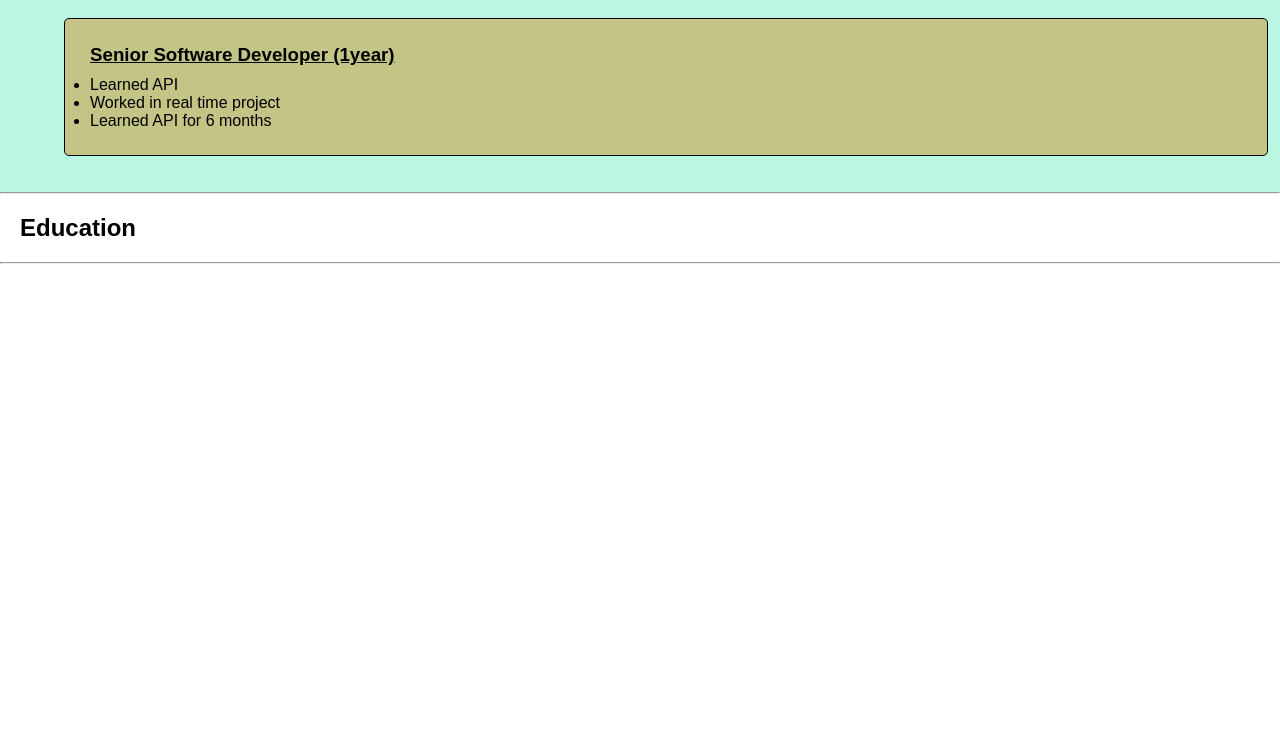
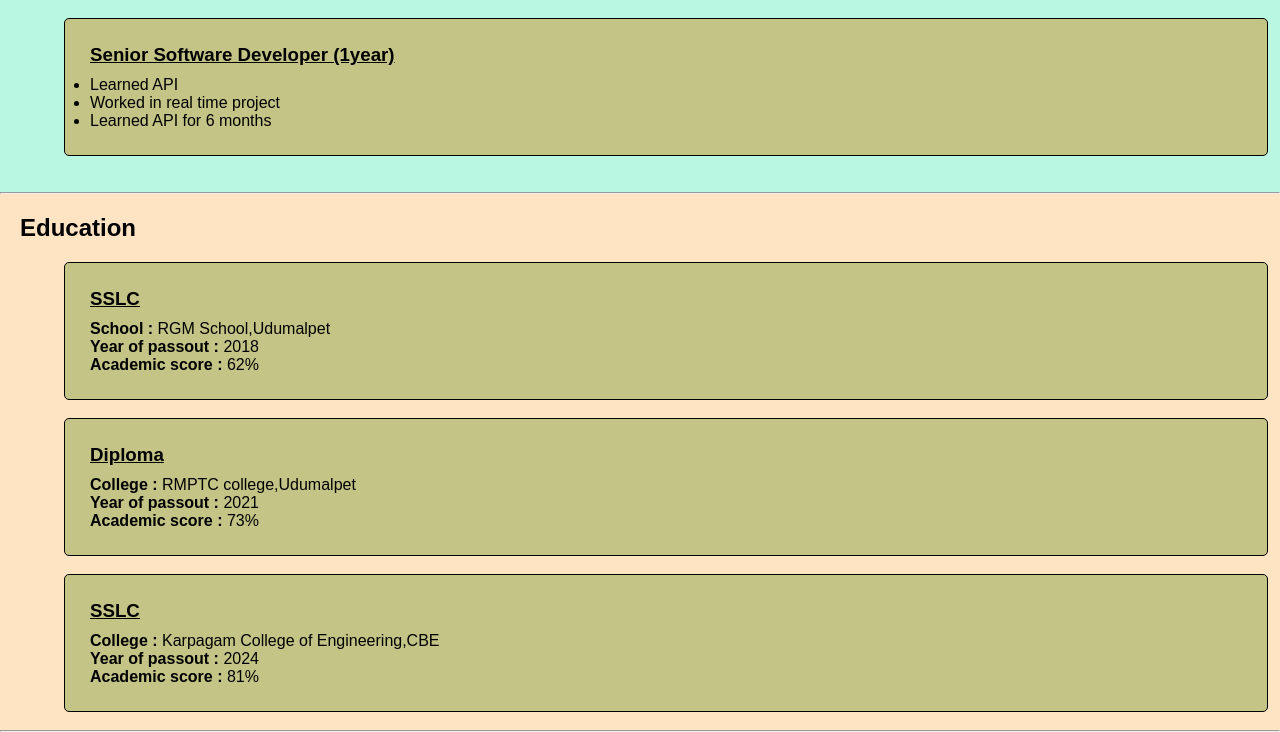
Before and after one commit to Arunprasanth002/port-folio, a plain HTML site: page index.html in a window 1280 px wide. Shown: the part 1256-1988 px from the top of the page. Before the commit the page ends 1520 px from the top, so only its background shows below. Drawn offline with Linux system fonts and the light colour scheme.

Commit message:
Education added

```diff
--- a/index.html
+++ b/index.html
@@ -13,8 +13,7 @@
         <a href="#about"><b>About</b></a>
         <a href="#project"><b>Projects</b></a>
         <a href="#Experience"><b>Experience</b></a>
-        <b>Education</b>
-        <b>Location</b>
+        <a href="#Education"><b>Education</b></a>
         </p>
     </section>
     <section id="about">
@@ -92,9 +91,26 @@
         </div><br><br>
     </section><hr>
 
-
     <section id="Education">
         <h2 class="h2d">Education</h2>
+        <div class="expcard">
+            <h3>SSLC</h3>
+            <p><b>School : </b>RGM School,Udumalpet</p>
+            <p><b>Year of passout : </b>2018</p>
+            <p><b>Academic score  : </b>62%</p>
+        </div><br>
+        <div class="expcard">
+            <h3>Diploma</h3>
+            <p><b>College : </b>RMPTC college,Udumalpet</p>
+            <p><b>Year of passout : </b>2021</p>
+            <p><b>Academic score  : </b>73%</p>
+        </div><br>
+        <div class="expcard">
+            <h3>SSLC</h3>
+            <p><b>College : </b>Karpagam College of Engineering,CBE</p>
+            <p><b>Year of passout : </b>2024</p>
+            <p><b>Academic score  : </b>81%</p>
+        </div><br>
     </section><hr>
 
 </body>
--- a/portstyle.css
+++ b/portstyle.css
@@ -25,7 +25,7 @@ h1{
     left: 0%;
 }
 #navbar p b{
-    margin-left: 7%;
+    margin-left: 10%;
     margin-right: 6%;
 }
 
@@ -115,3 +115,6 @@ h1{
     border-radius: 5px;
     border: 1px solid;
 }
+#Education {
+    background-color: bisque;
+}
```
